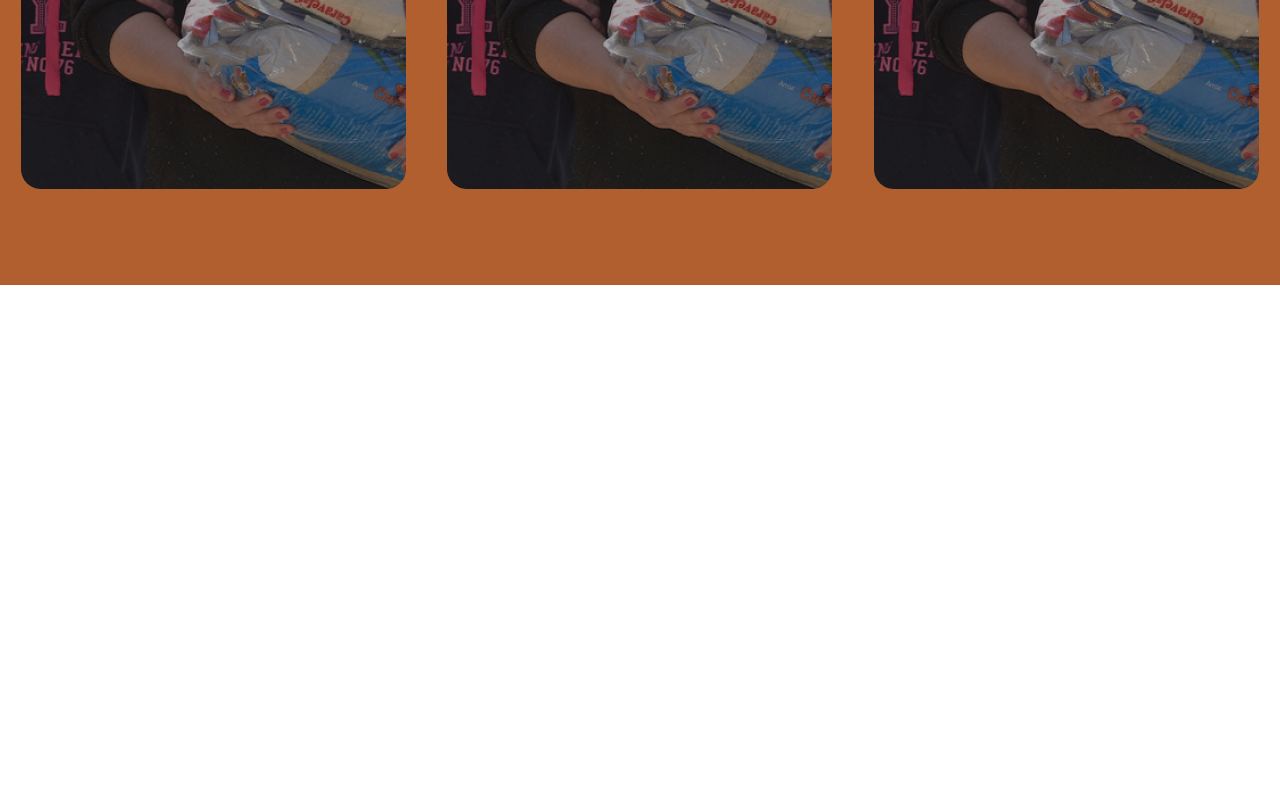
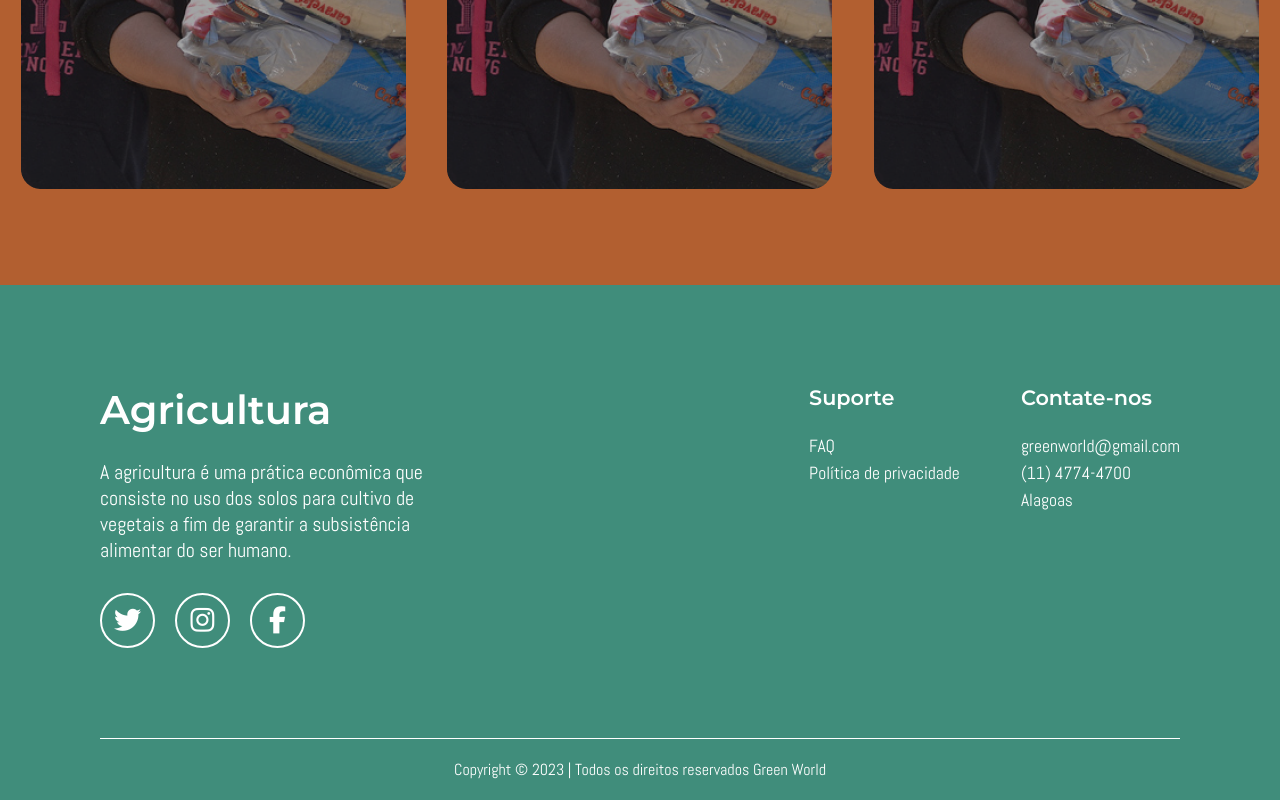
Before and after one commit to HasegawaTaizou/green_world, a plain HTML site: page food_basket_distribution_project.html in a window 1280 px wide. Shown: the part 2002-2802 px from the top of the page. Before the commit the page ends 2287 px from the top, so only its background shows below. Drawn offline with Linux system fonts and the light colour scheme.

Commit message:
adding footer to food basket distribution project page

```diff
--- a/food_basket_distribution_project.html
+++ b/food_basket_distribution_project.html
@@ -16,6 +16,7 @@
       href="https://fonts.googleapis.com/css2?family=Abel&display=swap"
       rel="stylesheet"
     />
+    <script src="https://kit.fontawesome.com/56adc94ecd.js" crossorigin="anonymous"></script>
     <link rel="stylesheet" href="./css/variables.css" />
     <link rel="stylesheet" href="./css/reset.css" />
     <link rel="stylesheet" href="./css/generalStyle.css" />
@@ -24,7 +25,11 @@
       rel="stylesheet"
       href="./css/foodBasketDistributionProjectStyle.css"
     />
-    <link rel="stylesheet" href="./css/foodBasketDistributionProjectResponsiveStyle.css">
+    <link
+      rel="stylesheet"
+      href="./css/foodBasketDistributionProjectResponsiveStyle.css"
+    />
+    <link rel="stylesheet" href="./css/footerStyle.css">
     <title>Distribuição de cestas básicas</title>
   </head>
   <body>
@@ -97,6 +102,52 @@
         </div>
       </div>
     </main>
-    <footer></footer>
+    <footer>
+      <div class="meaning-of-agriculture-content">
+        <span class="meaning-of-agriculture__title">Agricultura</span>
+        <p class="meaning-of-agriculture__text">
+          A agricultura é uma prática econômica que consiste no uso dos solos
+          para cultivo de vegetais a fim de garantir a subsistência alimentar do
+          ser humano.
+        </p>
+      </div>
+      <nav class="social-media-container">
+        <ul class="social-media__footer">
+          <li>
+            <a href="#" class="social__footer"
+              ><i class="fab fa-twitter"></i
+            ></a>
+          </li>
+          <li>
+            <a href="#" class="social__footer"
+              ><i class="fab fa-instagram"></i
+            ></a>
+          </li>
+          <li>
+            <a href="#" class="social__footer"
+              ><i class="fab fa-facebook-f"></i
+            ></a>
+          </li>
+        </ul>
+      </nav>
+      <div class="support-content">
+        <span class="support__title">Suporte</span>
+        <div class="support__links">
+          <a class="support__link" href="./faq.html">FAQ</a>
+          <a class="support__link" href="#">Política de privacidade</a>
+        </div>
+      </div>
+      <div class="contact-content">
+        <span class="contact__title">Contate-nos</span>
+        <ul class="contacts">
+          <li class="contact">greenworld@gmail.com</li>
+          <li class="contact">(11) 4774-4700</li>
+          <li class="contact">Alagoas</li>
+        </ul>
+      </div>
+      <p class="copyright">
+        Copyright © 2023 | Todos os direitos reservados Green World
+      </p>
+    </footer>
   </body>
 </html>
```
